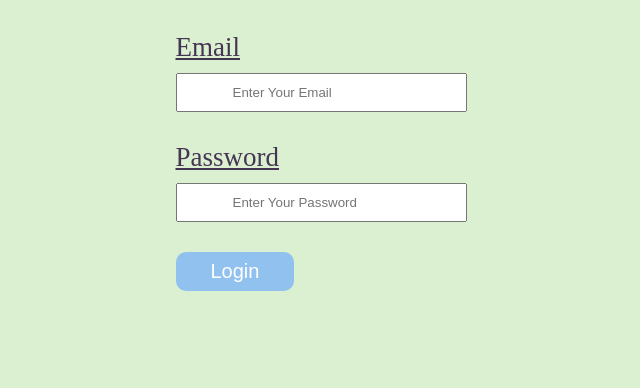
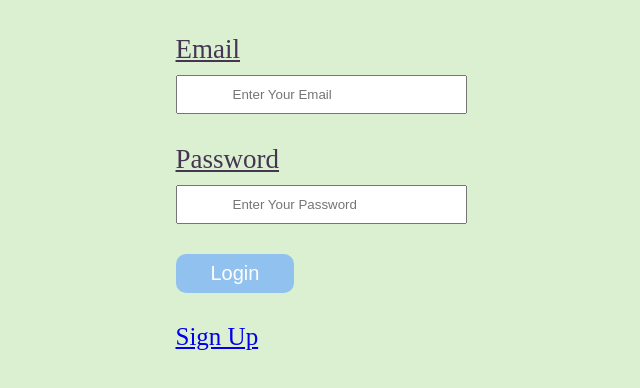
Before and after one commit to LebronKi/customer_store, a website: page index.html in a window 1280 px wide. Shown: the part 350-738 px from the top of the page, without its empty margins (319-959 px from the left). Drawn offline with Linux system fonts and the light colour scheme.

Commit message:
created forms/ styled /

```diff
--- a/css/style.css
+++ b/css/style.css
@@ -5,7 +5,9 @@ header{
     display: flex;
 }
 a{
+    font-size: 25px;
     margin: 20px auto;
+
 }
 img{
     object-fit: cover;
--- a/index.html
+++ b/index.html
@@ -26,8 +26,9 @@
           <input type="password" class="input" id="InputPassword" pattern=".{6,}"
                  placeholder="Enter Your Password" name="user-password" required>
         </div>
-        <button type="submit" class="btn" name="authorization-button" >Login</button>
+        <button type="submit" class="btn" name="authorization-button">Login</button>
       </form>
+      <a href="./singUp/SignUp.html">Sign Up</a>
     </div>
   </main>
 
--- /dev/null
+++ b/singUp/singUp.css
@@ -0,0 +1,4 @@
+body{
+    background: url(../imgs/JGAAAgNobuA-1920.jpg) no-repeat;
+    background-size: cover;
+}
```
Also changed, not shown: singUp/SignUp.html (added, +13 -0 lines), imgs/JGAAAgNobuA-1920.jpg (added).
